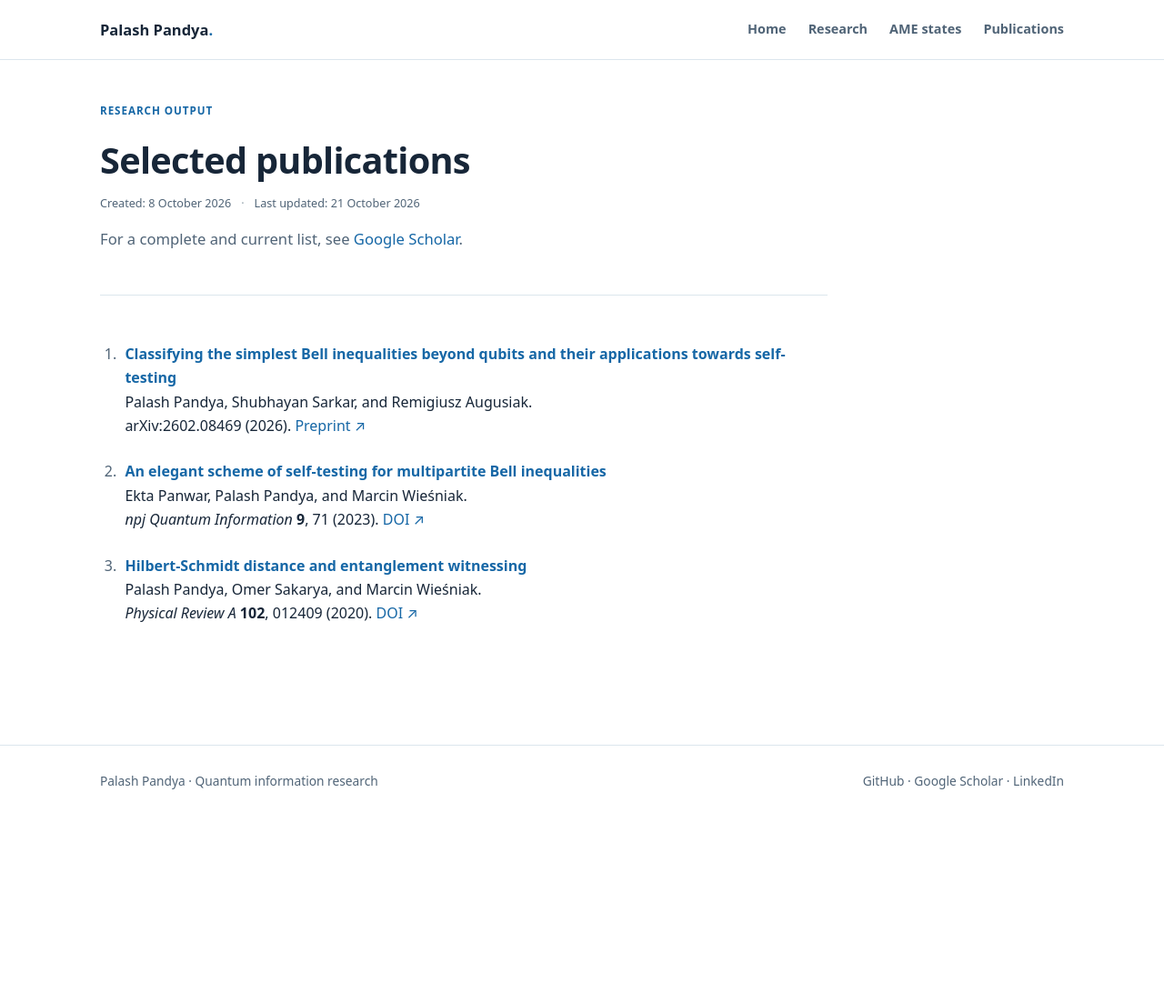
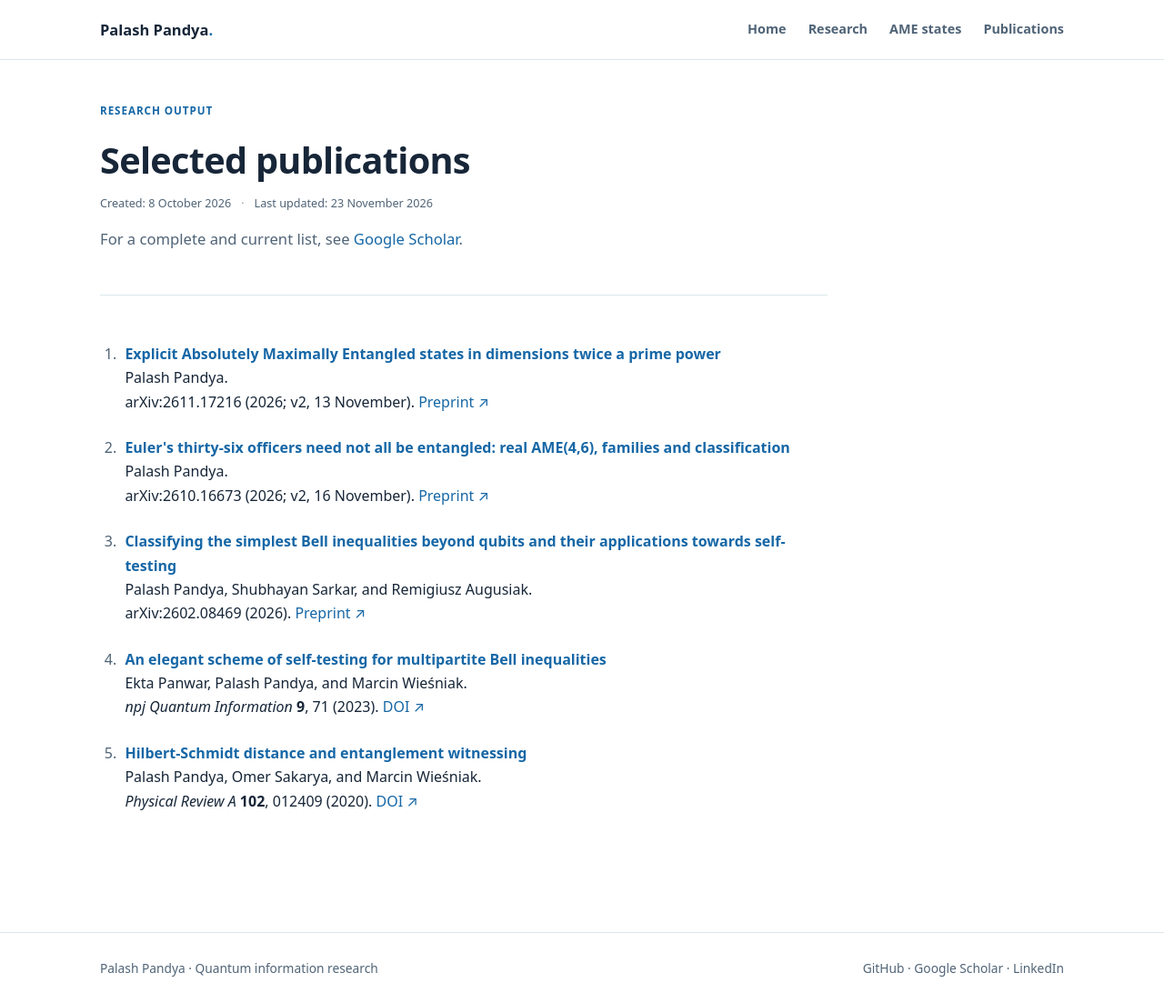
Before and after one commit to palashpandya/palashpandya.github.io, a Jekyll site: the page built from publications.md, in a window 1280 px wide. Shown: the whole page at 91% size. Built offline with Jekyll 4.4.1, drawn with Linux system fonts in a browser that asks for light colours; before the commit the page ends 900 px from its top, so only the background shows below that.

Commit message:
Update publications.md for November 2026 arXiv preprints

```diff
--- a/publications.md
+++ b/publications.md
@@ -3,7 +3,7 @@ title: Publications
 description: Selected publications and research profiles.
 layout: default
 date_created: 2026-10-08
-last_modified_at: 2026-10-21
+last_modified_at: 2026-11-23
 permalink: /publications/
 ---
 <section class="page-head">
@@ -14,6 +14,16 @@ permalink: /publications/
 </section>
 <article class="prose">
 <ol class="publication-list">
+<li>
+<strong><a href="https://arxiv.org/abs/2611.17216">Explicit Absolutely Maximally Entangled states in dimensions twice a prime power</a></strong><br>
+Palash Pandya.<br>
+arXiv:2611.17216 (2026; v2, 13 November). <a href="https://arxiv.org/abs/2611.17216">Preprint ↗</a>
+</li>
+<li>
+<strong><a href="https://arxiv.org/abs/2610.16673">Euler's thirty-six officers need not all be entangled: real AME(4,6), families and classification</a></strong><br>
+Palash Pandya.<br>
+arXiv:2610.16673 (2026; v2, 16 November). <a href="https://arxiv.org/abs/2610.16673">Preprint ↗</a>
+</li>
 <li>
 <strong><a href="https://arxiv.org/abs/2602.08469">Classifying the simplest Bell inequalities beyond qubits and their applications towards self-testing</a></strong><br>
 Palash Pandya, Shubhayan Sarkar, and Remigiusz Augusiak.<br>
```
